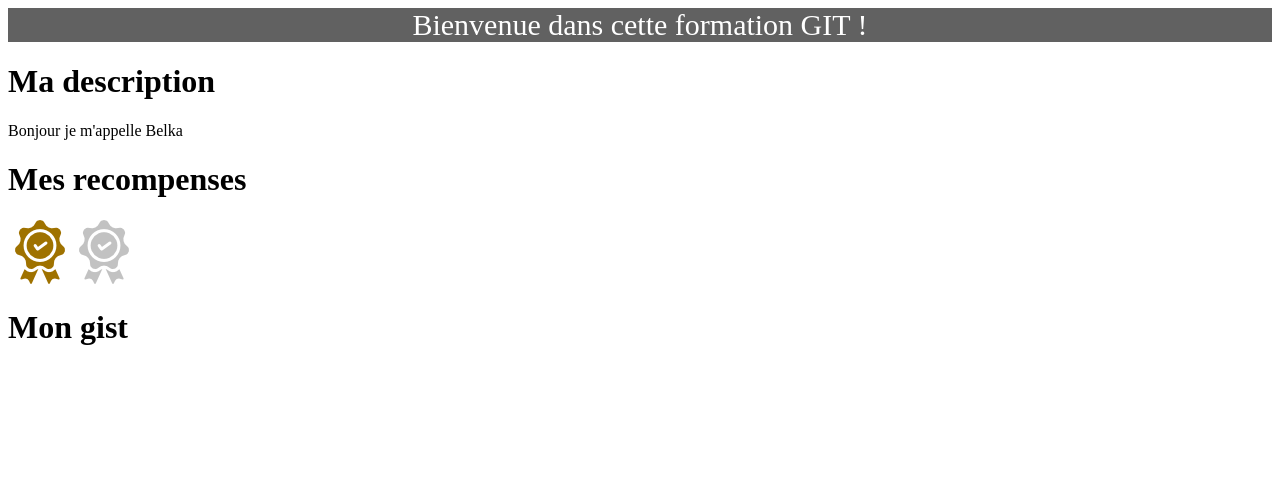
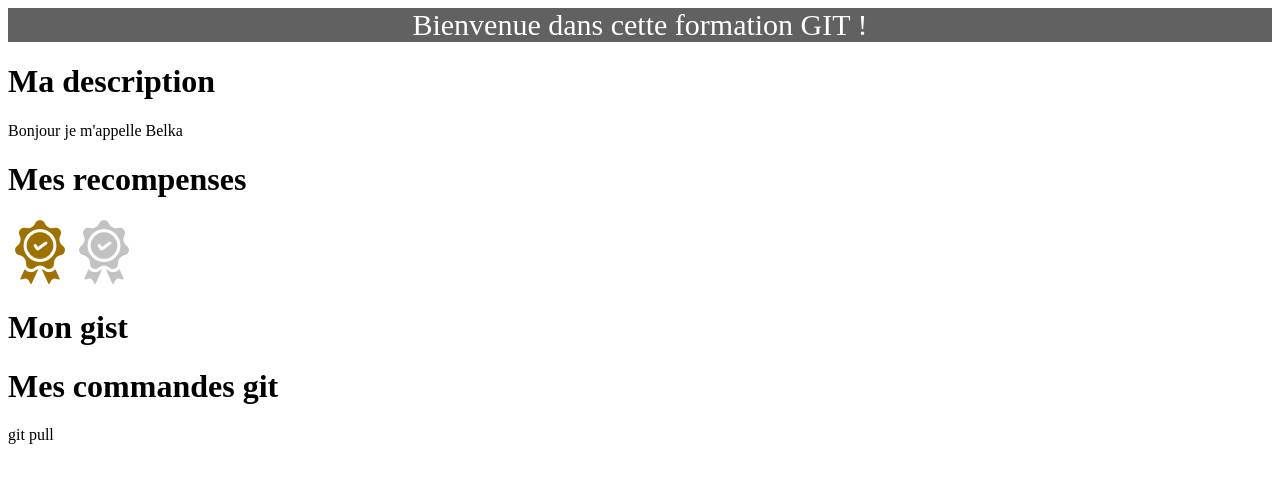
Before and after one commit to BMOUD/FormationGit, a plain HTML site: page hello.html in a window 1280 px wide. Drawn offline with Linux system fonts and the light colour scheme.

Commit message:
Ajout commande pull

```diff
--- a/hello.html
+++ b/hello.html
@@ -34,6 +34,12 @@
       <p><script src="https://gist.github.com/BMOUD/ac1c5247da67352137b8626085e78b6b.js"></script></p>
     </div>
 
+    <!-- Commandes GIT-->
+    <div>
+      <h1>Mes commandes git</h1>
+      <p>git pull</p>
+    </div>
+
 
 
 </body></html>
```
